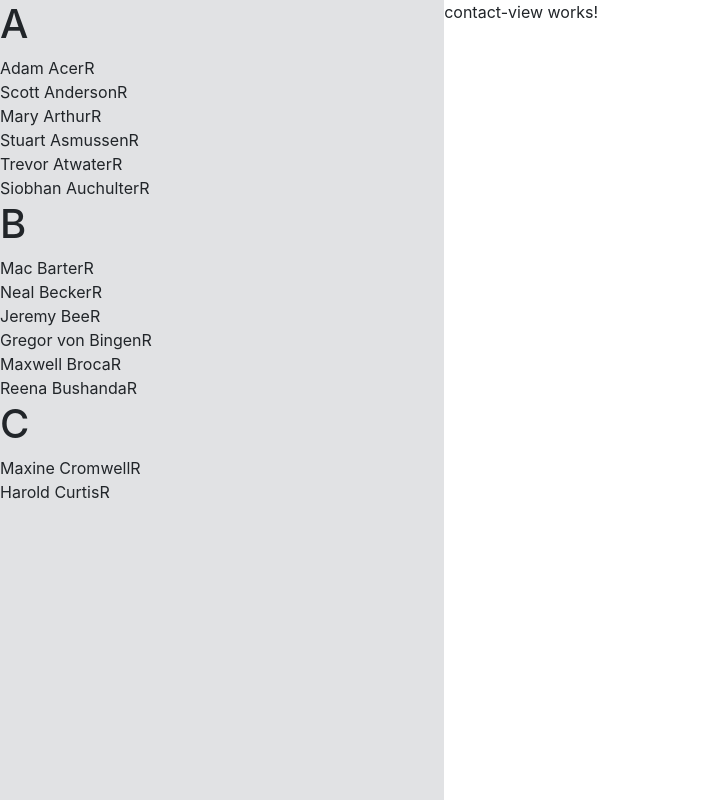
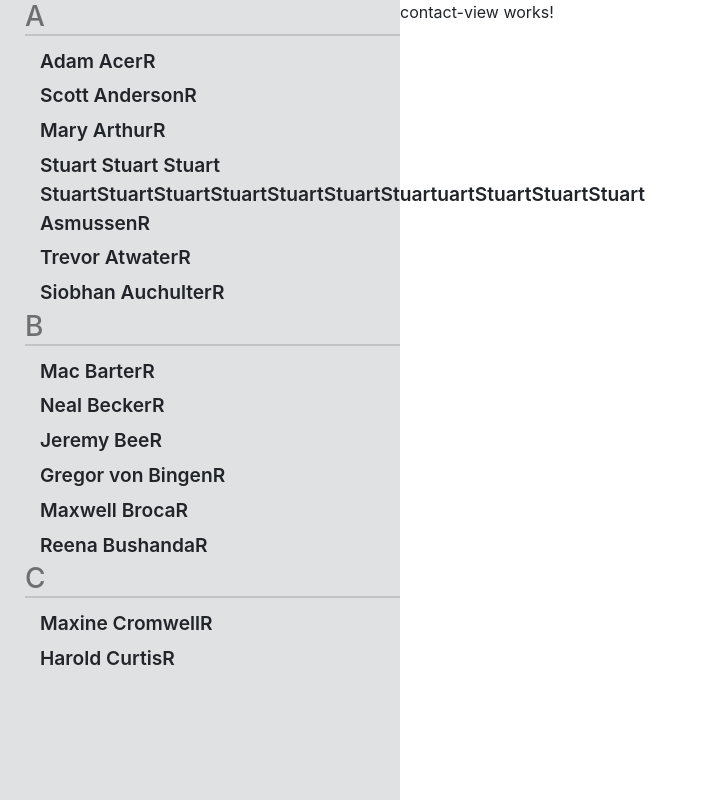
Before and after one commit to dmitry-mashkov/contacts-test, an Angular app: page / in a window 1280 px wide. Shown: the whole page, without its empty margins (0-706 px from the left). Built offline with nearby package versions, Linux system fonts and the light colour scheme.

Commit message:
Styling the contacts list component

```diff
--- a/src/app/components/contacts-list/contact-group/contact-group.component.html
+++ b/src/app/components/contacts-list/contact-group/contact-group.component.html
@@ -1,4 +1,4 @@
-<h1>{{ contactGroup?.abbreviation }}</h1>
+<h3 class="contact-group-abbr">{{ contactGroup?.abbreviation }}</h3>
 
 <app-contacts-list-item
   *ngFor="let contact of contactGroup?.contacts"
--- a/src/app/components/contacts-list/contact-group/contact-group.component.scss
+++ b/src/app/components/contacts-list/contact-group/contact-group.component.scss
@@ -0,0 +1,11 @@
+////
+/// Contact group styling
+////
+
+@import '../../../../assets/sass/variables';
+
+.contact-group-abbr {
+  color: $gray-dark-color;
+  border-bottom: 2px solid $gray-darker-color;
+  margin-left: 25px;
+}
--- a/src/app/components/contacts-list/contact-group/contacts-list-item/contacts-list-item.component.html
+++ b/src/app/components/contacts-list/contact-group/contacts-list-item/contacts-list-item.component.html
@@ -1,4 +1,6 @@
-<div [ngClass]="contact.isActive ? 'text-success' : ''">
+<div
+  [ngClass]="contact.isActive ? 'text-highlight' : ''"
+  class="contact-item">
   <span>{{ name }}</span>
   <span>R</span>
 </div>
--- a/src/app/components/contacts-list/contact-group/contacts-list-item/contacts-list-item.component.scss
+++ b/src/app/components/contacts-list/contact-group/contacts-list-item/contacts-list-item.component.scss
@@ -0,0 +1,17 @@
+////
+/// Contact item styling
+////
+
+@import '../../../../../assets/sass/variables';
+
+.contact-item {
+  cursor: pointer;
+  padding: 3px 40px;
+  font-size: 1.2rem;
+  font-weight: 600;
+}
+
+.text-highlight {
+  color: $white-color;
+  background: $blue-color;
+}
--- a/src/app/components/contacts-list/contacts-list.component.scss
+++ b/src/app/components/contacts-list/contacts-list.component.scss
@@ -2,6 +2,8 @@
 /// Contacts list styling
 ////
 
+@import '../../../assets/sass/variables';
+
 :host {
-  background-color: #e1e2e4;
+  background-color: $gray-light-color;
 }
--- a/src/app/components/root/root.component.scss
+++ b/src/app/components/root/root.component.scss
@@ -3,9 +3,10 @@
 ////
 
 app-contacts-list {
-  flex: 3 1 auto;
+  flex: 0 1 auto;
+  max-width: 400px;
 }
 
 app-contact {
-  flex: 7 1 auto;
+  flex: 1 1 auto;
 }
--- a/src/app/services/contact/contacts.stub.ts
+++ b/src/app/services/contact/contacts.stub.ts
@@ -46,7 +46,7 @@ export default [
     note: `Mary's address`
   },
   {
-    firstName: 'Stuart',
+    firstName: 'Stuart Stuart Stuart StuartStuartStuartStuartStuartStuartStuartuartStuartStuartStuart',
     lastName: 'Asmussen',
     phone: '399-692-7753',
     email: 'stuart.asmussen@gmail.com',
--- a/src/assets/sass/_variables.scss
+++ b/src/assets/sass/_variables.scss
@@ -5,5 +5,13 @@
 //COLORS
 //------
 
-//$body-color: #2d2222;
-$body-color: red;
+$white-color: #ffffff;
+$black-color: #212123;
+$blue-color: #0462e0;
+$gray-light-color: #e0e1e3;
+$gray-darker-color: #c3c3c3;
+$gray-dark-color: #6e6f71;
+
+//FONTS
+//------
+$font-family-base: Roboto, Arial, sans-serif;
```
